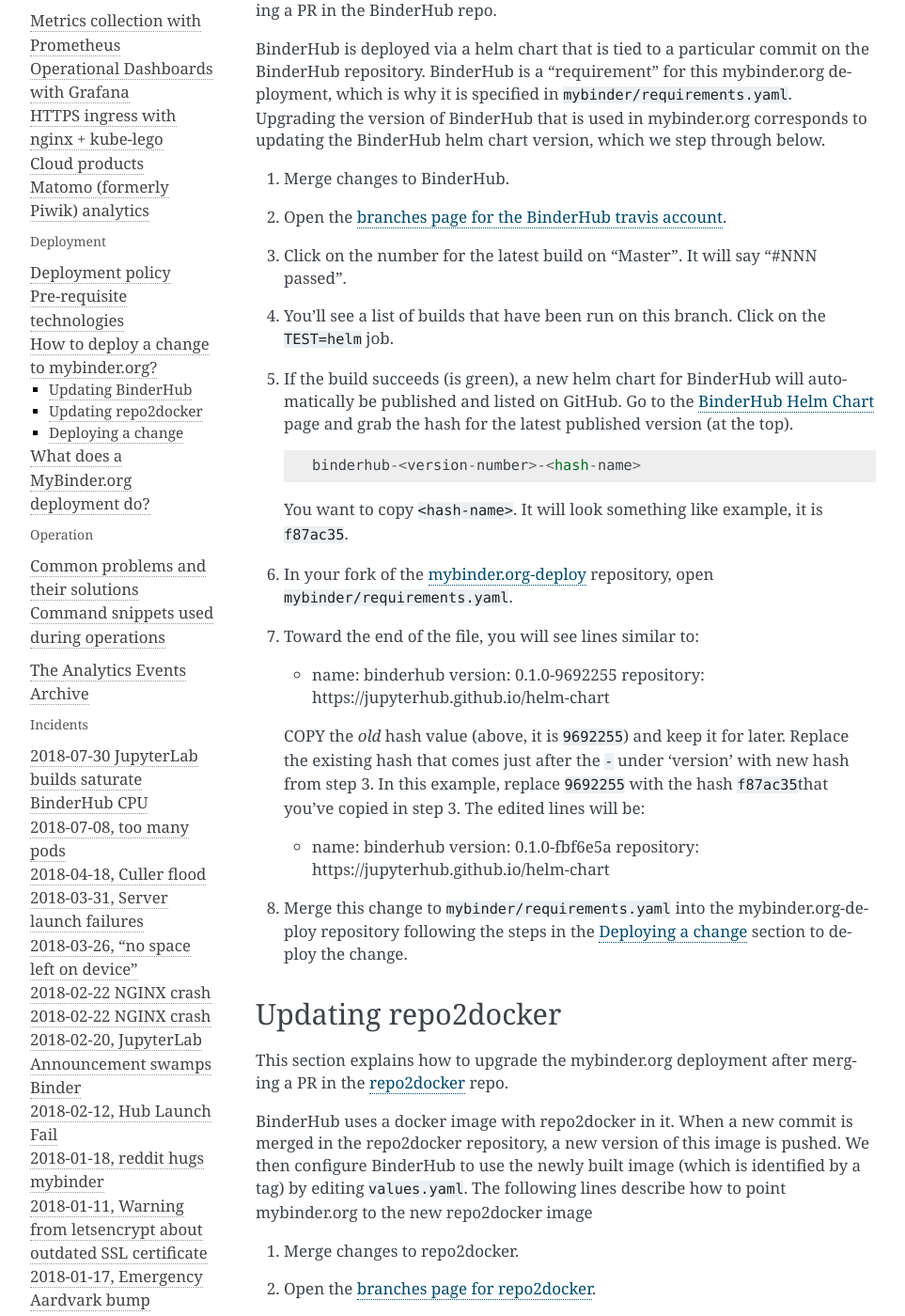
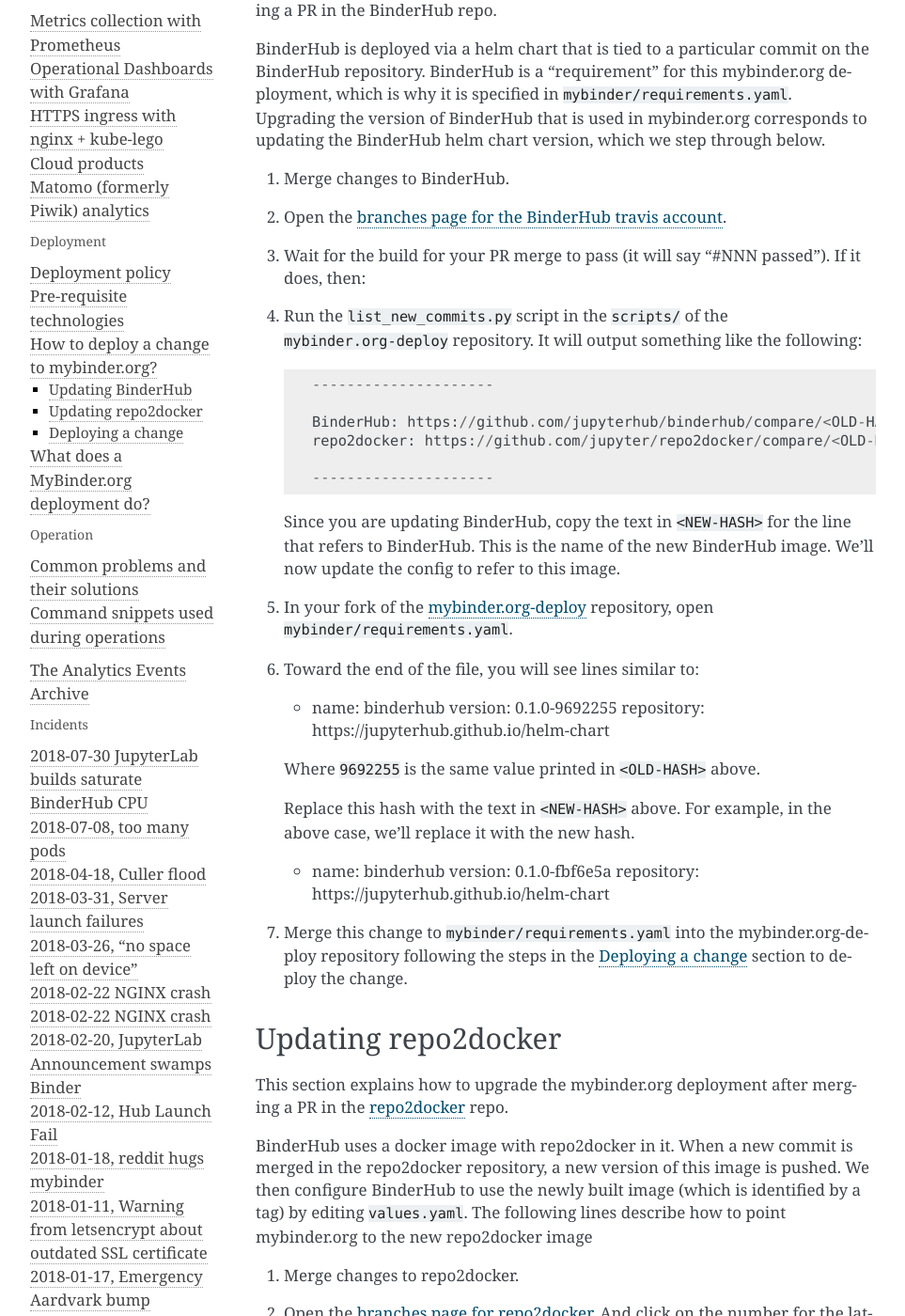
Before and after one commit to jupyterhub/mybinder.org-deploy, a Sphinx documentation site: the page built from docs/source/deployment/how.md, in a window 1280 px wide and 1400 px high, scrolled down 517 px. Shown: the whole window at 94% size, without its empty margins (148-1111 px from the left). Built offline with Sphinx 7.4.7, drawn with Linux system fonts in a browser that asks for light colours; some of the changed text lies outside the part shown.

Commit message:
steps to use the python commit script

```diff
--- a/docs/source/deployment/how.md
+++ b/docs/source/deployment/how.md
@@ -24,35 +24,41 @@
 
 1. Merge changes to BinderHub.
 2. Open the [branches page for the BinderHub travis account](https://travis-ci.org/jupyterhub/binderhub/branches).
-3. Click on the number for the latest build on "Master". It will say "#NNN passed".
-4. You'll see a list of builds that have been run on this branch. Click on the `TEST=helm` job.
-5. If the build succeeds (is green), a new helm chart for BinderHub will automatically
-   be published and listed on GitHub. Go to the [BinderHub Helm Chart](https://jupyterhub.github.io/helm-chart/#development-releases-binderhub)
-   page and grab the hash for the latest published version (at the top).
+3. Wait for the build for your PR merge to pass (it will say "#NNN passed").
+   If it does, then:
 
-       binderhub-<version-number>-<hash-name>
+4. Run the `list_new_commits.py` script in the `scripts/` of the
+   `mybinder.org-deploy` repository. It will output something like the following:
 
-   You want to copy `<hash-name>`. It will look something like
-   example, it is `f87ac35`.
+       ---------------------
 
-6. In your fork of the [mybinder.org-deploy](https://github.com/jupyterhub/mybinder.org-deploy)
+       BinderHub: https://github.com/jupyterhub/binderhub/compare/<OLD-HASH>...<NEW-HASH>
+       repo2docker: https://github.com/jupyter/repo2docker/compare/<OLD-HASH>...<NEW-HASH>
+
+       ---------------------
+
+   Since you are updating BinderHub, copy the text in `<NEW-HASH>` for the
+   line that refers to BinderHub. This is the name of the new BinderHub image.
+   We'll now update the config to refer to this image.
+
+5. In your fork of the [mybinder.org-deploy](https://github.com/jupyterhub/mybinder.org-deploy)
    repository, open `mybinder/requirements.yaml`.
-7. Toward the end of the file, you will see lines similar to:
+6. Toward the end of the file, you will see lines similar to:
 
       - name: binderhub
         version: 0.1.0-9692255
         repository: https://jupyterhub.github.io/helm-chart
 
-   COPY the *old* hash value (above, it is `9692255`) and keep it for later.
-   Replace the existing hash that comes just after the `-` under 'version' with new hash
-   from step 3. In this example, replace `9692255`  with the hash `f87ac35`that you've
-   copied in step 3. The edited lines will be:
+   Where `9692255` is the same value printed in `<OLD-HASH>` above.
+
+   Replace this hash with the text in `<NEW-HASH>` above. For example, in the
+   above case, we'll replace it with the new hash.
 
       - name: binderhub
         version: 0.1.0-fbf6e5a
         repository: https://jupyterhub.github.io/helm-chart
 
-8. Merge this change to `mybinder/requirements.yaml` into the mybinder.org-deploy
+7. Merge this change to `mybinder/requirements.yaml` into the mybinder.org-deploy
    repository following the steps in the [Deploying a change](#deploying-a-change) section
    to deploy the change.
 
@@ -68,27 +74,35 @@
 
 1. Merge changes to repo2docker.
 2. Open the [branches page for repo2docker](https://travis-ci.org/jupyter/repo2docker/branches).
-3. Click on the number for the latest build on "Master". It will say "#NNN passed".
-4. You'll see a list of builds that have been run on this branch. Click on the
-   build underneath the **Deploy** section.
-5. You'll see the logs for this build. Scroll down and find the text:
+   And click on the number for the latest build on "Master".
+3. Wait for the build to pass (it will say "#NNN passed"). If it does, then:
+4. Run the `list_new_commits.py` script in the `scripts/` of the
+   `mybinder.org-deploy` repository. It will output something like the following:
 
-       Pushed new repo2docker image: <YOUR-IMAGE-NAME>
+       ---------------------
 
-   Copy the text in `<YOUR-IMAGE-NAME>`. **Note**: You may need to unfold the
-   code in the `Deploying application` line in order to see this text.
-6. In your fork of the mybinder.org-deploy repository, open
-   `mybinder/values.yaml`.
-7. Somewhere in the file you will see `repo2dockerImage`, it will look like
+       BinderHub: https://github.com/jupyterhub/binderhub/compare/<OLD-HASH>...<NEW-HASH>
+       repo2docker: https://github.com/jupyter/repo2docker/compare/<OLD-HASH>...<NEW-HASH>
+
+       ---------------------
+
+   Since you are updating repo2docker, copy the text in `<NEW-HASH>` for the
+   line that refers to repo2docker. This is the name of the new repo2docker image.
+   We'll now update the config to refer to this image.
+
+5. In your fork of the mybinder.org-deploy repository, open
+  `mybinder/values.yaml`.
+6. Somewhere in the file you will see `repo2dockerImage`, it will look like
    this:
 
        repo2dockerImage: jupyter/repo2docker:65d5411
 
-   COPY the *old* hash value (above, it is `65d5411`) and keep it for later.
-8. Replace the *old* hash that is there with what you copied in step 2.
+   Where `65d5411` is the same value in `<OLD-HASH>` above.
+
+7. Replace the *old* hash that is there with what you copied in step 4.
    For example, the edited file will look similar to:
 
-       repo2dockerImage: jupyter/repo2docker:<YOUR-NEW-HASH>
+       repo2dockerImage: jupyter/repo2docker:<NEW-HASH>
 
 8. Merge this change to `mybinder/values.yaml` into the mybinder.org-deploy
    repository following the steps in the [Deploying a change](#deploying-a-change) section
@@ -104,15 +118,16 @@
 1. Make the changes as described above [on your fork of this repo](https://github.com/jupyterhub/mybinder.org-deploy).
 2. Keep track of the **hashes** that were updated. You should have both the *old* hash that
    was replaced, and the *new* hash that replaced it.
-3. Make a PR to the `master` branch with the changes you want.
-4. In the description of the PR, include a link to the *diff* between the old and new hashes
-   for the repository we're updating. It should have the following form:
+3. If you haven't already, run the `list_new_commits.py` script in the `scripts/`
+   folder. This will print out a URL that describes the changes made to both
+   BinderHub and repo2docker.
+4. Make a PR to the `master` branch with the changes you want.
 
-       https://github.com/jupyterhub/<REPO-NAME>/compare/<OLD-HASH>...<NEW-HASH>
+    * Name the PR like so: `<TOOL-CHANGED>: <OLD-HASH>...<NEW-HASH>`
+    * In the description of the PR, paste the full URL that you printed out
+      `list_new_commits.py`. It should have the following form:
 
-   For example, this is what the link for a recent update to BinderHub looks like:
-
-       https://github.com/jupyterhub/binderhub/compare/3c21fde...af0d09e
+          https://github.com/jupyterhub/<REPO-NAME>/compare/<OLD-HASH>...<NEW-HASH>
 
 5. Review, accept, and merge this PR. This will make Travis deploy the changes
    to [staging.mybinder.org](https://staging.mybinder.org), and run tests in the `tests/`
```
